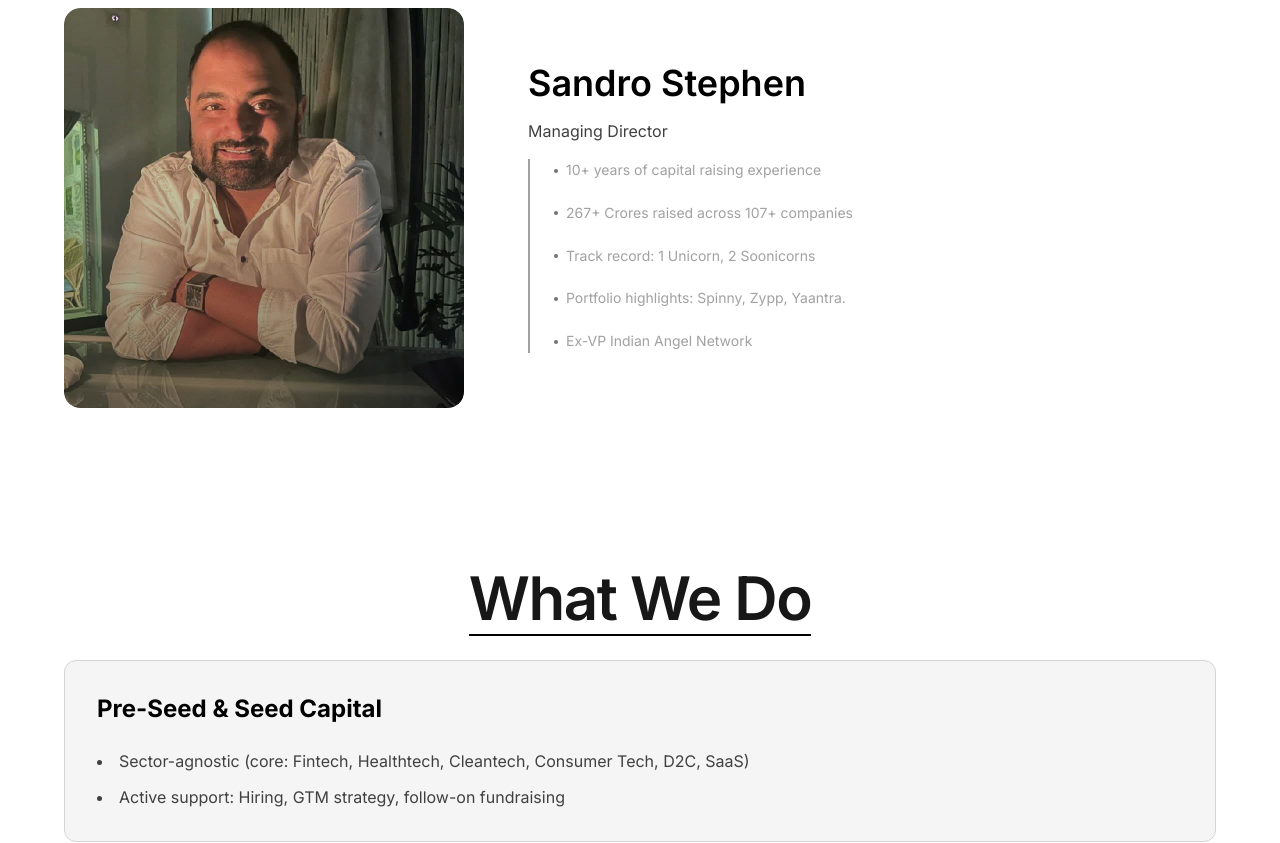
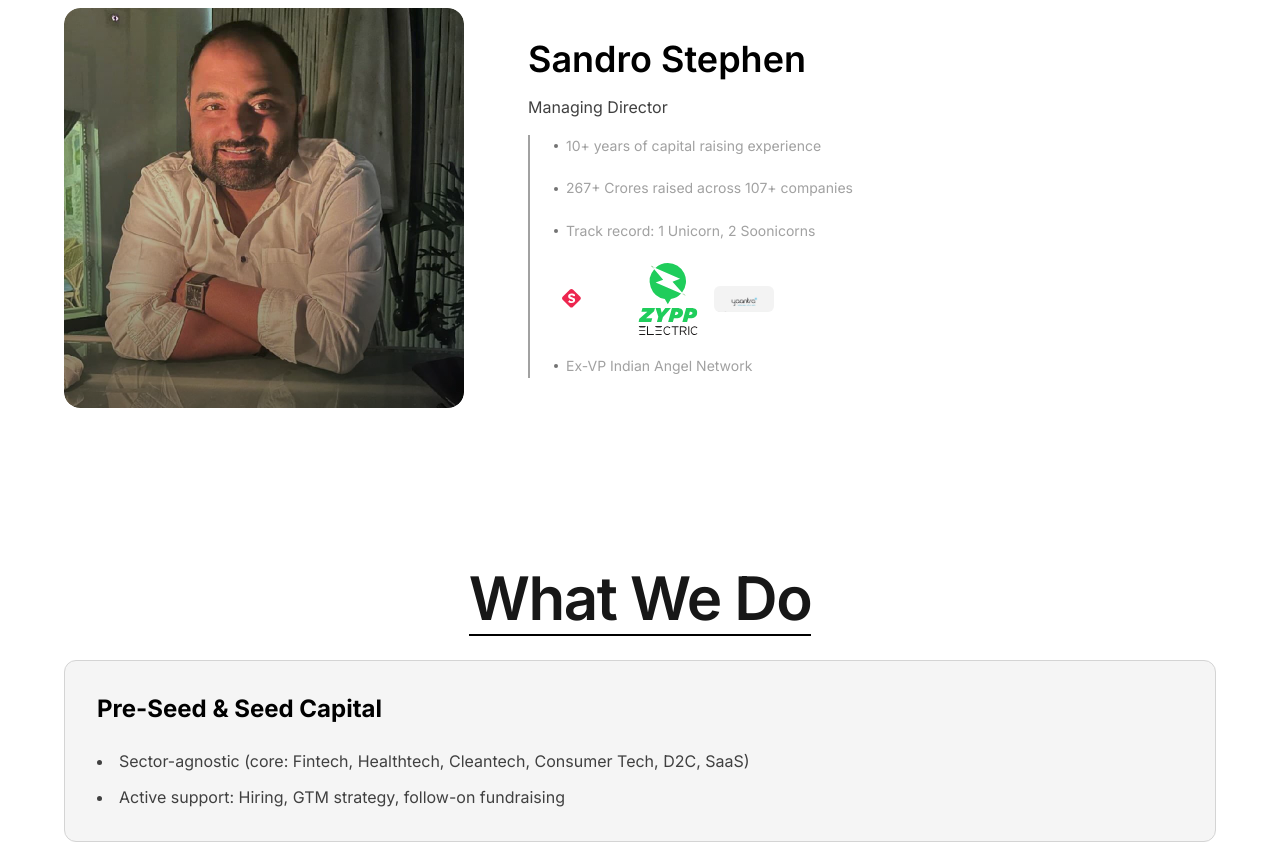
Before and after one commit to akshaytheGodxo/STF, a Next.js app: page / in a window 1280 px wide. Shown: the part 1560-2403 px from the top of the page. Built offline with nearby package versions, Linux system fonts and the light colour scheme; a web font is replaced by a local one.

Commit message:
logo implementation

```diff
--- a/app/components/pages/about.tsx
+++ b/app/components/pages/about.tsx
@@ -71,7 +71,45 @@ export default function About() {
             </p>
 
             <div className="space-y-5 border-l-2 pl-6 border-neutral-400">
-              {person.list.map((item, index) => (
+              {person.list.map((item, index) => {
+                if (item.startsWith("Portfolio highlights")) {
+                  return person.name === "Sandro Stephen" ? (
+                    <motion.div
+                      key={index}
+                      initial={{ opacity: 0, x: -20 }}
+                      whileInView={{ opacity: 1, x: 0 }}
+                      transition={{ delay: index * 0.1, duration: 0.4 }}
+                      viewport={{ once: true }}
+                      className="relative"
+                    >
+                      <div className="flex flex-wrap gap-4 items-center pl-2">
+                        <Image
+                          src="/spinny.svg"
+                          alt="Spinny"
+                          width={60}
+                          height={30}
+                          className="object-contain"
+                        />
+                        <Image
+                          src="/zypp.svg"
+                          alt="Zypp"
+                          width={60}
+                          height={30}
+                          className="object-contain"
+                        />
+                        <Image
+                          src="/yaantra.jpg"
+                          alt="Yaantra"
+                          width={60}
+                          height={30}
+                          className="object-contain rounded-md"
+                        />
+                      </div>
+                    </motion.div>
+                  ) : null;
+                }
+
+                return (
                   <motion.div
                     key={index}
                     initial={{ opacity: 0, x: -20 }}
@@ -87,7 +125,8 @@ export default function About() {
                       </p>
                     </div>
                   </motion.div>
-              ))}
+                );
+              })}
             </div>
           </div>
 
```
Also changed, not shown: public/yaantra.jpg (added). Lines whose indentation alone changed are shown as unchanged.
